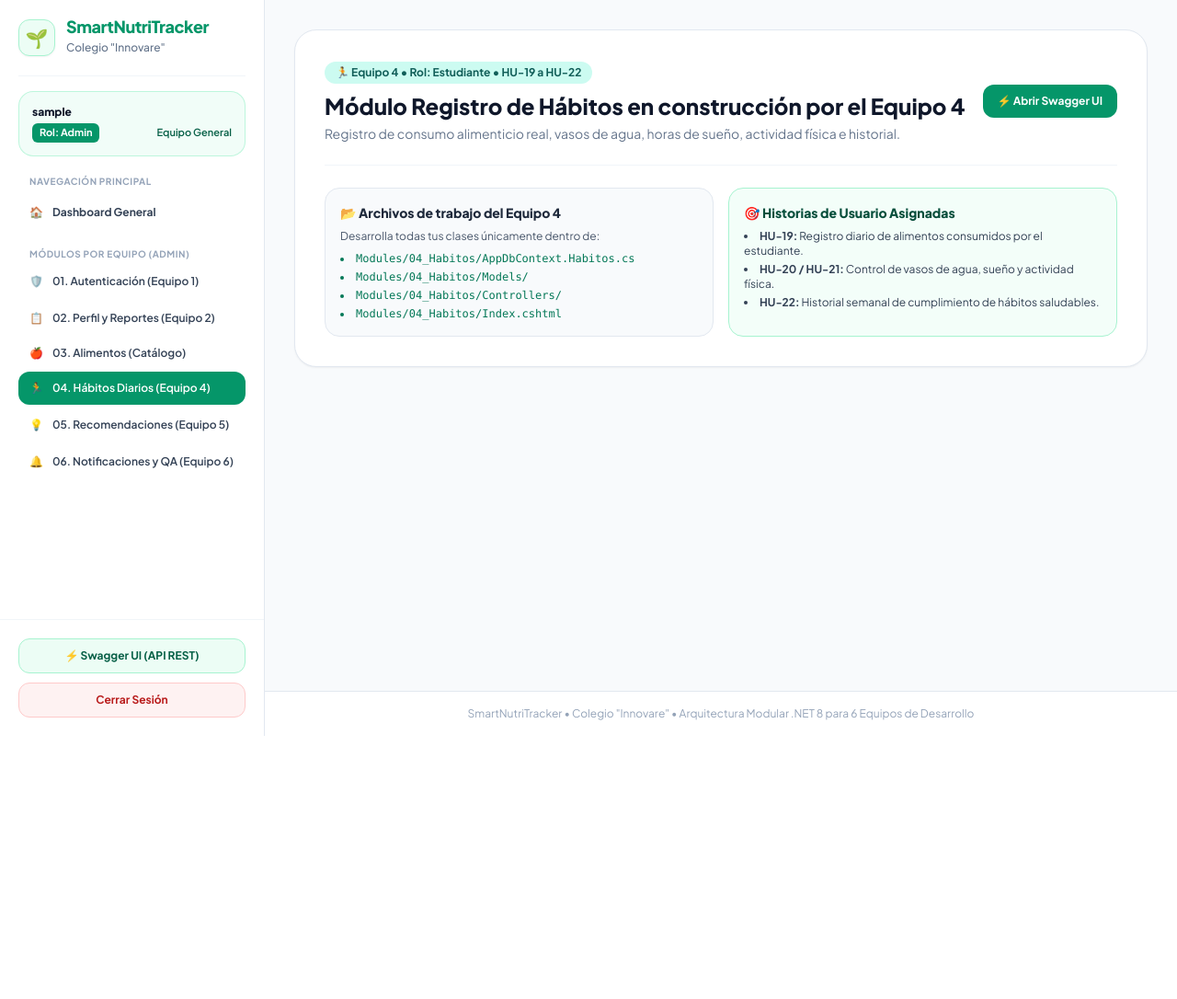
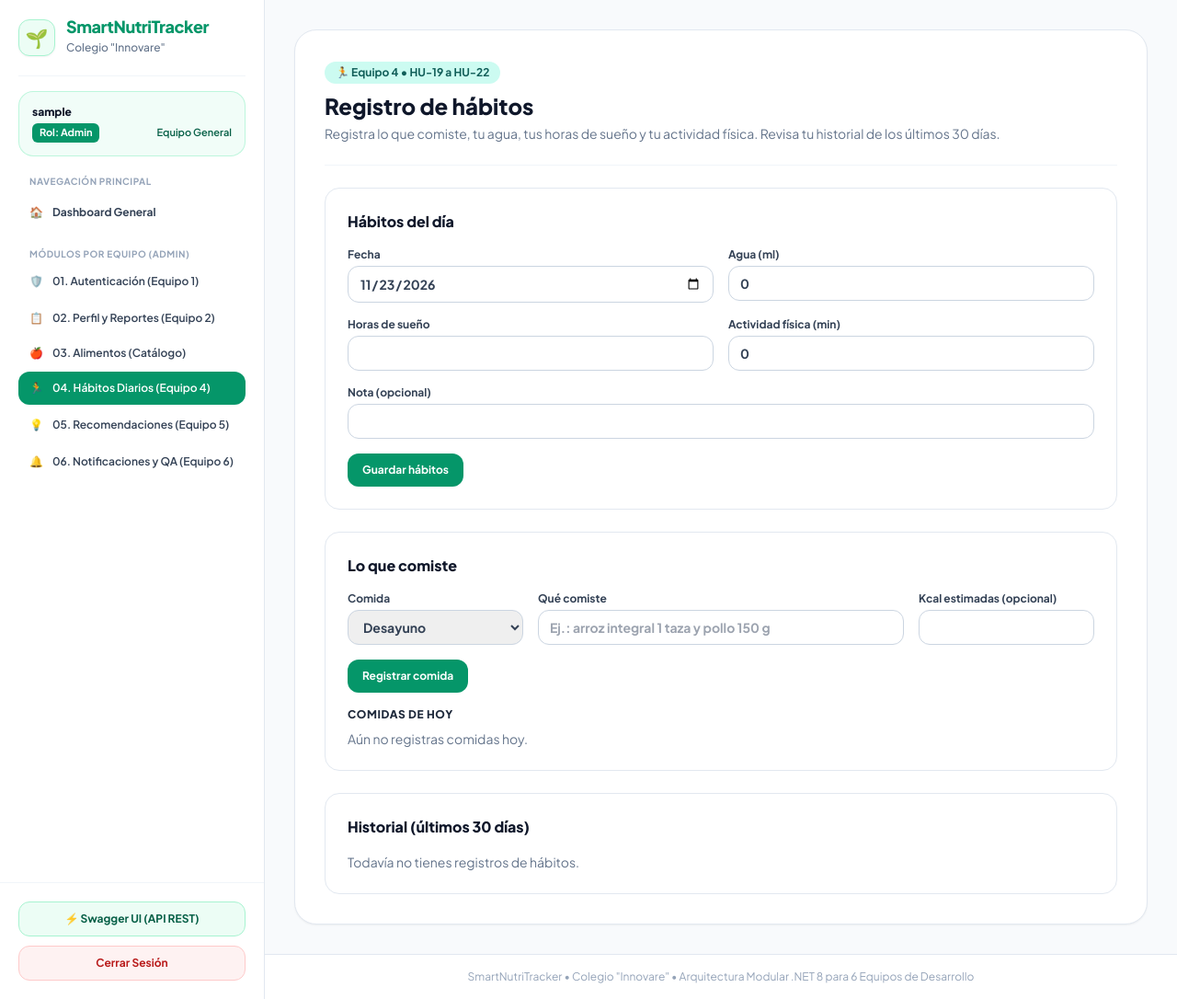
Before and after one commit to Rojas2085/SmartNutriTracker, an ASP.NET Core app: page /Modules/04_Habitos in a window 1280 px wide. Shown: the whole page at 92% size. Before the commit the page ends 800 px from the top, so only its background shows below. Run offline with ASP.NET Core 8, Linux system fonts and the light colour scheme; the visitor is signed in with stand-in values (Sample User, id 1); some libraries are stand-ins or nearby versions.

Commit message:
feat(equipo-4): integrar entrega oficial del modulo 04 de registro de habitos (HU-19 a HU-22)

```diff
--- a/SmartNutriTracker.Web/Modules/04_Habitos/Index.cshtml
+++ b/SmartNutriTracker.Web/Modules/04_Habitos/Index.cshtml
@@ -3,44 +3,149 @@
 @{
     Layout = "/Pages/Shared/_Layout.cshtml";
     ViewData["Title"] = "Módulo 04: Registro de Hábitos (Equipo 4)";
+    var inputClase = "w-full px-3 py-2 rounded-xl border border-slate-300 text-sm focus:outline-none focus:ring-2 focus:ring-[#059669]";
+    var btnClase = "px-4 py-2.5 rounded-xl bg-[#059669] hover:bg-[#047857] text-white text-xs font-bold transition";
 }
 
 <div class="bg-white rounded-3xl p-8 border border-slate-200 shadow-sm space-y-6">
     <div class="flex flex-col sm:flex-row sm:items-center sm:justify-between gap-4 border-b border-slate-100 pb-6">
         <div>
             <span class="inline-flex items-center gap-1.5 px-3 py-1 rounded-full text-xs font-bold bg-teal-100 text-teal-800 mb-2">
-                🏃 Equipo 4 &bull; Rol: Estudiante &bull; HU-19 a HU-22
+                🏃 Equipo 4 &bull; HU-19 a HU-22
             </span>
-            <h1 class="text-2xl font-extrabold text-slate-900">
-                Módulo Registro de Hábitos en construcción por el Equipo 4
-            </h1>
+            <h1 class="text-2xl font-extrabold text-slate-900">Registro de hábitos</h1>
             <p class="text-sm text-slate-500 mt-1">
-                Registro de consumo alimenticio real, vasos de agua, horas de sueño, actividad física e historial.
+                Registra lo que comiste, tu agua, tus horas de sueño y tu actividad física. Revisa tu historial de los últimos 30 días.
             </p>
         </div>
-        <a href="/swagger" target="_blank" class="px-4 py-2.5 rounded-xl bg-[#059669] hover:bg-[#047857] text-white text-xs font-bold transition shrink-0">
-            ⚡ Abrir Swagger UI
-        </a>
     </div>
 
-    <div class="grid grid-cols-1 md:grid-cols-2 gap-4 text-xs">
-        <div class="p-4 rounded-2xl bg-slate-50 border border-slate-200 space-y-2">
-            <h3 class="font-extrabold text-slate-800 text-sm">📂 Archivos de trabajo del Equipo 4</h3>
-            <p class="text-slate-600">Desarrolla todas tus clases únicamente dentro de:</p>
-            <ul class="list-disc list-inside space-y-1 font-mono text-emerald-700">
-                <li>Modules/04_Habitos/AppDbContext.Habitos.cs</li>
-                <li>Modules/04_Habitos/Models/</li>
-                <li>Modules/04_Habitos/Controllers/</li>
-                <li>Modules/04_Habitos/Index.cshtml</li>
-            </ul>
+    @if (!string.IsNullOrEmpty(Model.Mensaje))
+    {
+        <div class="p-3 rounded-xl bg-emerald-50 border border-emerald-200 text-sm text-emerald-900">@Model.Mensaje</div>
+    }
+    @if (!string.IsNullOrEmpty(Model.Error))
+    {
+        <div class="p-3 rounded-xl bg-red-50 border border-red-200 text-sm text-red-800" role="alert">@Model.Error</div>
+    }
+
+    <!-- HU-20 / HU-21 / HU-22: hábitos diarios (crear o editar) -->
+    <section class="p-6 rounded-2xl border border-slate-200 space-y-4">
+        <h2 class="font-extrabold text-slate-900">
+            @(Model.Habito.Id == 0 ? "Hábitos del día" : "Editar registro")
+        </h2>
+        <form method="post" asp-page-handler="Habito" class="grid grid-cols-1 md:grid-cols-2 gap-4">
+            <input type="hidden" asp-for="Habito.Id" />
+            <label class="text-xs font-bold text-slate-700">Fecha
+                <input asp-for="Habito.Fecha" type="date" class="@inputClase mt-1" />
+            </label>
+            <label class="text-xs font-bold text-slate-700">Agua (ml)
+                <input asp-for="Habito.AguaMl" type="number" min="0" max="10000" class="@inputClase mt-1" />
+            </label>
+            <label class="text-xs font-bold text-slate-700">Horas de sueño
+                <input asp-for="Habito.HorasSueno" type="number" step="0.5" min="0" max="24" class="@inputClase mt-1" />
+            </label>
+            <label class="text-xs font-bold text-slate-700">Actividad física (min)
+                <input asp-for="Habito.ActividadMin" type="number" min="0" max="1440" class="@inputClase mt-1" />
+            </label>
+            <label class="text-xs font-bold text-slate-700 md:col-span-2">Nota (opcional)
+                <input asp-for="Habito.Nota" type="text" maxlength="250" class="@inputClase mt-1" />
+            </label>
+            <div class="md:col-span-2 flex gap-3">
+                <button type="submit" class="@btnClase">@(Model.Habito.Id == 0 ? "Guardar hábitos" : "Guardar cambios")</button>
+                @if (Model.Habito.Id != 0)
+                {
+                    <a href="/Modules/04_Habitos" class="px-4 py-2.5 rounded-xl border border-slate-300 text-xs font-bold text-slate-700 hover:bg-slate-50">Cancelar</a>
+                }
+            </div>
+        </form>
+    </section>
+
+    <!-- HU-19: consumo real de alimentos -->
+    <section class="p-6 rounded-2xl border border-slate-200 space-y-4">
+        <h2 class="font-extrabold text-slate-900">Lo que comiste</h2>
+        <form method="post" asp-page-handler="Comida" class="grid grid-cols-1 md:grid-cols-4 gap-4">
+            <label class="text-xs font-bold text-slate-700">Comida
+                <select asp-for="Comida.TipoComida" class="@inputClase mt-1">
+                    @foreach (var tipo in Model.TiposComida)
+                    {
+                        <option value="@tipo">@tipo</option>
+                    }
+                </select>
+            </label>
+            <label class="text-xs font-bold text-slate-700 md:col-span-2">Qué comiste
+                <input asp-for="Comida.Descripcion" type="text" maxlength="300" placeholder="Ej.: arroz integral 1 taza y pollo 150 g" class="@inputClase mt-1" />
+            </label>
+            <label class="text-xs font-bold text-slate-700">Kcal estimadas (opcional)
+                <input asp-for="Comida.Kcal" type="number" step="0.1" min="0" max="5000" class="@inputClase mt-1" />
+            </label>
+            <div class="md:col-span-4">
+                <button type="submit" class="@btnClase">Registrar comida</button>
+            </div>
+        </form>
+
+        <div>
+            <h3 class="text-xs font-extrabold text-slate-800 uppercase tracking-wider mb-2">Comidas de hoy</h3>
+            @if (Model.ComidasHoy.Count == 0)
+            {
+                <p class="text-sm text-slate-500">Aún no registras comidas hoy.</p>
+            }
+            else
+            {
+                <ul class="space-y-2">
+                    @foreach (var c in Model.ComidasHoy)
+                    {
+                        <li class="text-sm text-slate-700">
+                            <strong>@c.TipoComida</strong> · @c.FechaHora.ToString("HH:mm") — @c.Descripcion
+                            @if (c.Kcal is not null)
+                            {
+                                <span class="text-slate-500">(@c.Kcal.Value.ToString("0") kcal)</span>
+                            }
+                        </li>
+                    }
+                </ul>
+            }
         </div>
-        <div class="p-4 rounded-2xl bg-emerald-50/60 border border-emerald-200 space-y-2">
-            <h3 class="font-extrabold text-emerald-900 text-sm">🎯 Historias de Usuario Asignadas</h3>
-            <ul class="list-disc list-inside space-y-1 text-slate-700">
-                <li><strong>HU-19:</strong> Registro diario de alimentos consumidos por el estudiante.</li>
-                <li><strong>HU-20 / HU-21:</strong> Control de vasos de agua, sueño y actividad física.</li>
-                <li><strong>HU-22:</strong> Historial semanal de cumplimiento de hábitos saludables.</li>
-            </ul>
-        </div>
-    </div>
+    </section>
+
+    <!-- HU-22: historial de los últimos 30 días -->
+    <section class="p-6 rounded-2xl border border-slate-200 space-y-4">
+        <h2 class="font-extrabold text-slate-900">Historial (últimos 30 días)</h2>
+        @if (Model.Historial.Count == 0)
+        {
+            <p class="text-sm text-slate-500">Todavía no tienes registros de hábitos.</p>
+        }
+        else
+        {
+            <div class="overflow-x-auto">
+                <table class="w-full text-sm">
+                    <thead class="text-left text-xs text-slate-500 border-b">
+                        <tr>
+                            <th class="py-2 pr-4">Fecha</th>
+                            <th class="py-2 pr-4">Agua (ml)</th>
+                            <th class="py-2 pr-4">Sueño (h)</th>
+                            <th class="py-2 pr-4">Actividad (min)</th>
+                            <th class="py-2 pr-4">Nota</th>
+                            <th class="py-2"></th>
+                        </tr>
+                    </thead>
+                    <tbody>
+                        @foreach (var r in Model.Historial)
+                        {
+                            <tr class="border-b border-slate-100">
+                                <td class="py-2 pr-4">@r.Fecha.ToString("dd/MM/yyyy")</td>
+                                <td class="py-2 pr-4">@r.AguaMl</td>
+                                <td class="py-2 pr-4">@(r.HorasSueno?.ToString("0.#") ?? "-")</td>
+                                <td class="py-2 pr-4">@r.ActividadMin</td>
+                                <td class="py-2 pr-4">@r.Nota</td>
+                                <td class="py-2">
+                                    <a href="?Editar=@r.Id" class="text-xs font-bold text-[#059669] hover:underline">Editar</a>
+                                </td>
+                            </tr>
+                        }
+                    </tbody>
+                </table>
+            </div>
+        }
+    </section>
 </div>
--- a/SmartNutriTracker.Web/Modules/04_Habitos/Index.cshtml.cs
+++ b/SmartNutriTracker.Web/Modules/04_Habitos/Index.cshtml.cs
@@ -1,13 +1,145 @@
+using System.Security.Claims;
 using Microsoft.AspNetCore.Authentication.Cookies;
 using Microsoft.AspNetCore.Authorization;
+using Microsoft.AspNetCore.Mvc;
 using Microsoft.AspNetCore.Mvc.RazorPages;
+using SmartNutriTracker.Web.Core.Data;
+using SmartNutriTracker.Web.Modules.Habitos.Models;
+using SmartNutriTracker.Web.Modules.Habitos.Services;
 
 namespace SmartNutriTracker.Web.Modules.Habitos;
 
-[Authorize(AuthenticationSchemes = CookieAuthenticationDefaults.AuthenticationScheme)]
-public class IndexModel : PageModel
+/// <summary>
+/// Página Razor del Equipo 4 (Registro de hábitos). Usa formularios con POST y redirección (PRG).
+/// Solo accesible con sesión por cookie y rol Estudiante (o Admin, que también puede probar el módulo).
+/// </summary>
+[Authorize(AuthenticationSchemes = CookieAuthenticationDefaults.AuthenticationScheme, Roles = "Estudiante,Admin")]
+public class IndexModel(AppDbContext db) : PageModel
 {
-    public void OnGet()
+    public class HabitoForm
     {
+        public int Id { get; set; }
+        public DateTime Fecha { get; set; } = DateTime.Today;
+        public int AguaMl { get; set; }
+        public decimal? HorasSueno { get; set; }
+        public int ActividadMin { get; set; }
+        public string? Nota { get; set; }
+    }
+
+    public class ComidaForm
+    {
+        public string TipoComida { get; set; } = "Desayuno";
+        public string Descripcion { get; set; } = string.Empty;
+        public decimal? Kcal { get; set; }
+    }
+
+    [BindProperty]
+    public HabitoForm Habito { get; set; } = new();
+
+    [BindProperty]
+    public ComidaForm Comida { get; set; } = new();
+
+    /// <summary>Id del registro a editar (?Editar=5). Vacío = crear uno nuevo.</summary>
+    [BindProperty(SupportsGet = true)]
+    public int? Editar { get; set; }
+
+    public List<RegistroHabito> Historial { get; set; } = new();
+    public List<RegistroComida> ComidasHoy { get; set; } = new();
+    public string[] TiposComida => HabitosLogica.TiposComida;
+    public string? Mensaje { get; set; }
+    public string? Error { get; set; }
+
+    public async Task<IActionResult> OnGetAsync()
+    {
+        if (UsuarioId() is not int usuarioId) return Challenge();
+
+        Mensaje ??= TempData["Mensaje"] as string;
+
+        if (Editar is int idEditar)
+        {
+            var registro = await HabitosLogica.ObtenerHabitoAsync(db, usuarioId, idEditar);
+            if (registro is null)
+            {
+                Error = "No se encontró el registro que intentas editar.";
+                Editar = null;
+            }
+            else
+            {
+                Habito = new HabitoForm
+                {
+                    Id = registro.Id,
+                    Fecha = registro.Fecha,
+                    AguaMl = registro.AguaMl,
+                    HorasSueno = registro.HorasSueno,
+                    ActividadMin = registro.ActividadMin,
+                    Nota = registro.Nota
+                };
+            }
+        }
+
+        await CargarAsync(usuarioId);
+        return Page();
+    }
+
+    /// <summary>HU-20/HU-21/HU-22: crea o actualiza el registro diario de hábitos.</summary>
+    public async Task<IActionResult> OnPostHabitoAsync()
+    {
+        if (UsuarioId() is not int usuarioId) return Challenge();
+
+        // Si un campo llega vacío o con texto no numérico, el binding lo deja en su valor por defecto.
+        // Lo detectamos aquí para no guardar datos incorrectos en silencio.
+        if (!ModelState.IsValid)
+        {
+            Error = "Revisa los datos: la fecha, el agua, las horas de sueño y la actividad deben ser valores válidos.";
+            await CargarAsync(usuarioId);
+            return Page();
+        }
+
+        var resultado = await HabitosLogica.GuardarHabitoAsync(
+            db, usuarioId,
+            Habito.Id == 0 ? null : Habito.Id,
+            Habito.Fecha, Habito.AguaMl, Habito.HorasSueno, Habito.ActividadMin, Habito.Nota);
+
+        if (!resultado.Ok)
+        {
+            Error = resultado.Error;
+            await CargarAsync(usuarioId);
+            return Page();
+        }
+
+        TempData["Mensaje"] = Habito.Id == 0 ? "Hábitos guardados." : "Registro actualizado.";
+        return RedirectToPage();
+    }
+
+    /// <summary>HU-19: registra una comida consumida.</summary>
+    public async Task<IActionResult> OnPostComidaAsync()
+    {
+        if (UsuarioId() is not int usuarioId) return Challenge();
+
+        var resultado = await HabitosLogica.RegistrarComidaAsync(
+            db, usuarioId, Comida.TipoComida, Comida.Descripcion, Comida.Kcal);
+
+        if (!resultado.Ok)
+        {
+            Error = resultado.Error;
+            await CargarAsync(usuarioId);
+            return Page();
+        }
+
+        TempData["Mensaje"] = "Comida registrada.";
+        return RedirectToPage();
+    }
+
+    private async Task CargarAsync(int usuarioId)
+    {
+        var hoy = DateTime.Today;
+        Historial = await HabitosLogica.HistorialAsync(db, usuarioId, hoy.AddDays(-30), hoy);
+        ComidasHoy = await HabitosLogica.ComidasDelDiaAsync(db, usuarioId, hoy);
+    }
+
+    private int? UsuarioId()
+    {
+        var valor = User.FindFirstValue(ClaimTypes.NameIdentifier);
+        return int.TryParse(valor, out var id) ? id : null;
     }
 }
```
Also changed, not shown: SmartNutriTracker.Web/Modules/04_Habitos/AppDbContext.Habitos.cs (+7 -2 lines), SmartNutriTracker.Web/Modules/04_Habitos/Controllers/HabitosApiController.cs (added, +98 -0 lines), SmartNutriTracker.Web/Modules/04_Habitos/Docs/LEEME.md (added, +87 -0 lines), SmartNutriTracker.Web/Modules/04_Habitos/Models/RegistroComida.cs (added, +36 -0 lines), SmartNutriTracker.Web/Modules/04_Habitos/Models/RegistroHabito.cs (added, +39 -0 lines), SmartNutriTracker.Web/Modules/04_Habitos/Services/HabitosLogica.cs (added, +144 -0 lines), SmartNutriTracker.Web/Modules/04_Habitos/README.md (added), 1 other file.
